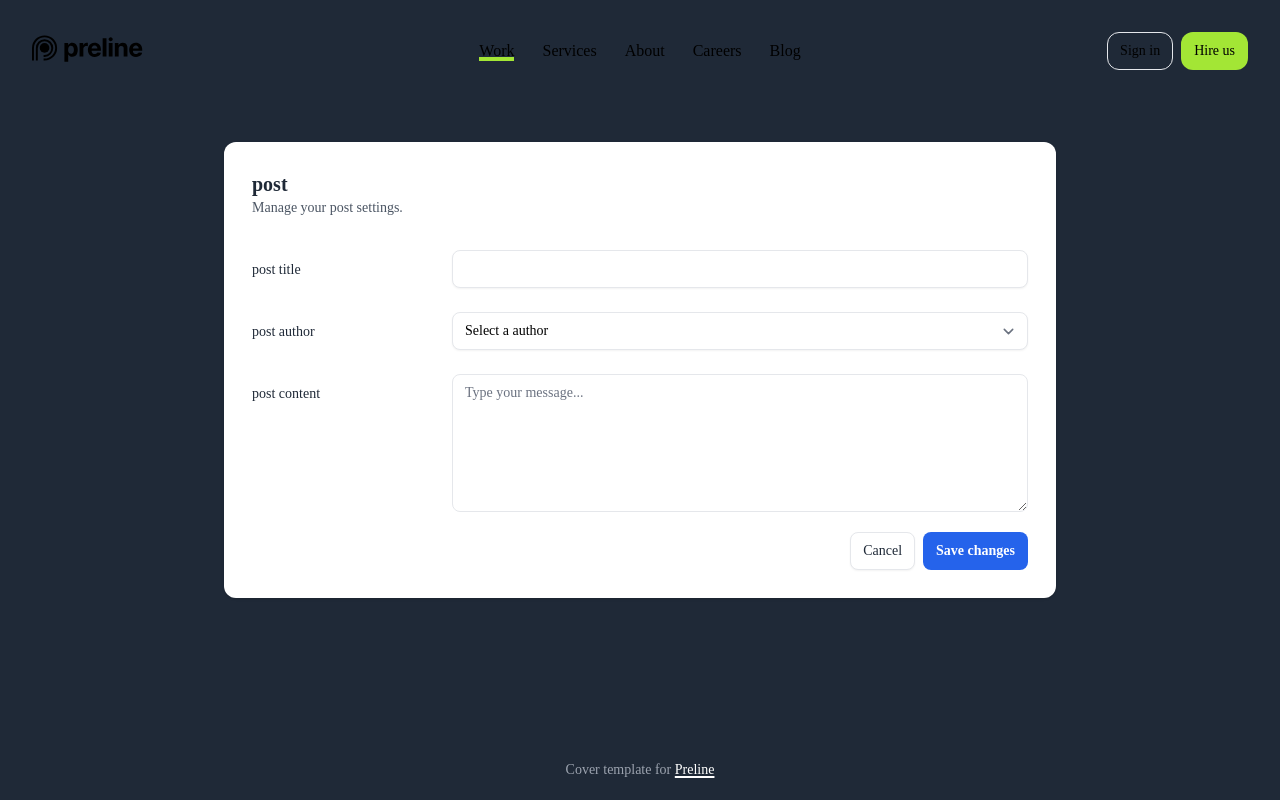
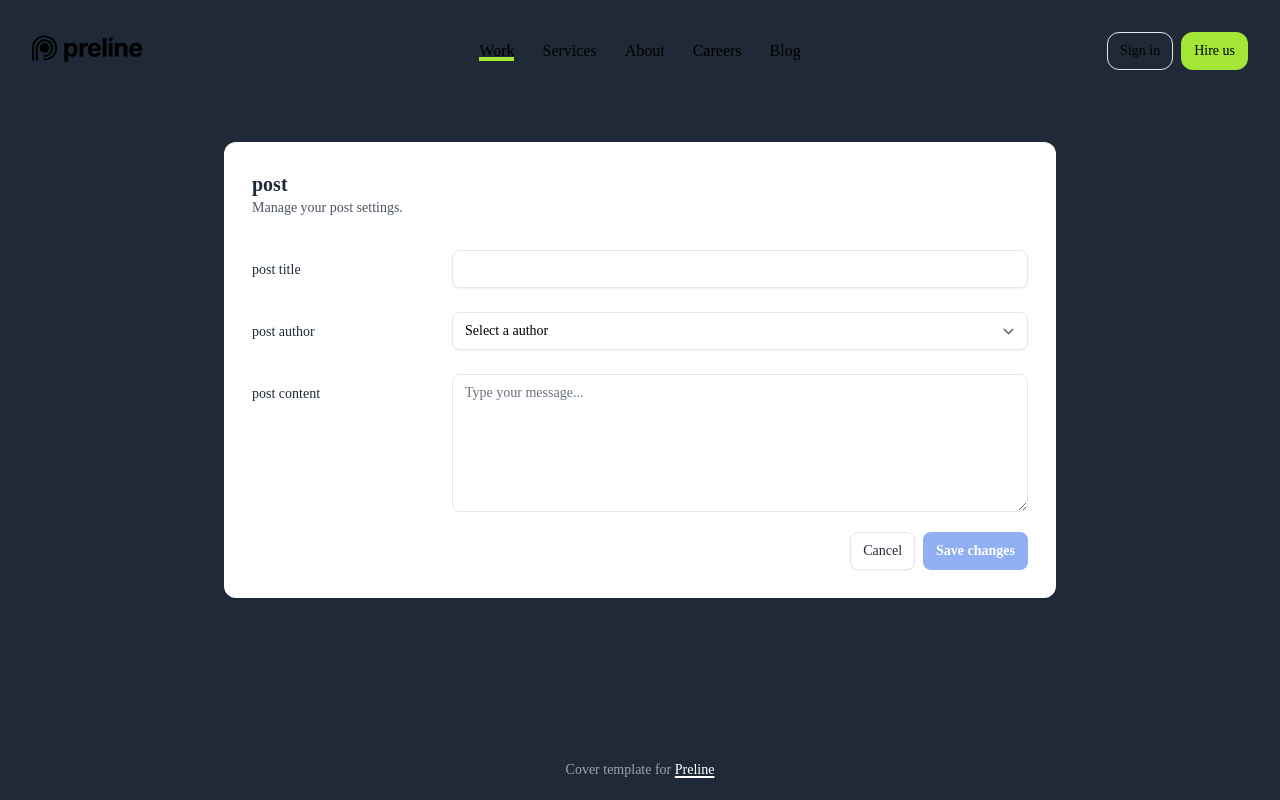
Before and after one commit to moham7dreza/portfolio_react, a React (Vite) app: page /blogs/create in a window 1280 px wide. Built offline with nearby package versions, Linux system fonts and the light colour scheme.

Commit message:
add simple validation

```diff
--- a/src/components/blog/CreateBlog.jsx
+++ b/src/components/blog/CreateBlog.jsx
@@ -16,9 +16,12 @@ export const CreateBlog = () => {
 
     const nav = useNavigate();
 
+    // simple validation
+    const canSave = [title, content, userId].every(Boolean)
+
     const handleSubmit = () => {
         // console.log(title, content)
-        if (title && content && userId) {
+        if (canSave) {
             // dispatch action with payload
             dispatch(blogAdded(title, content, userId));
             setTitle('')
@@ -104,7 +107,7 @@ export const CreateBlog = () => {
                                     className="py-2 px-3 inline-flex items-center gap-x-2 text-sm font-medium rounded-lg border border-gray-200 bg-white text-gray-800 shadow-sm hover:bg-gray-50 disabled:opacity-50 disabled:pointer-events-none dark:bg-neutral-800 dark:border-neutral-700 dark:text-white dark:hover:bg-neutral-800">
                                 Cancel
                             </button>
-                            <button type="button" onClick={handleSubmit}
+                            <button type="button" onClick={handleSubmit} disabled={!canSave}
                                     className="py-2 px-3 inline-flex items-center gap-x-2 text-sm font-semibold rounded-lg border border-transparent bg-blue-600 text-white hover:bg-blue-700 disabled:opacity-50 disabled:pointer-events-none">
                                 Save changes
                             </button>
```
